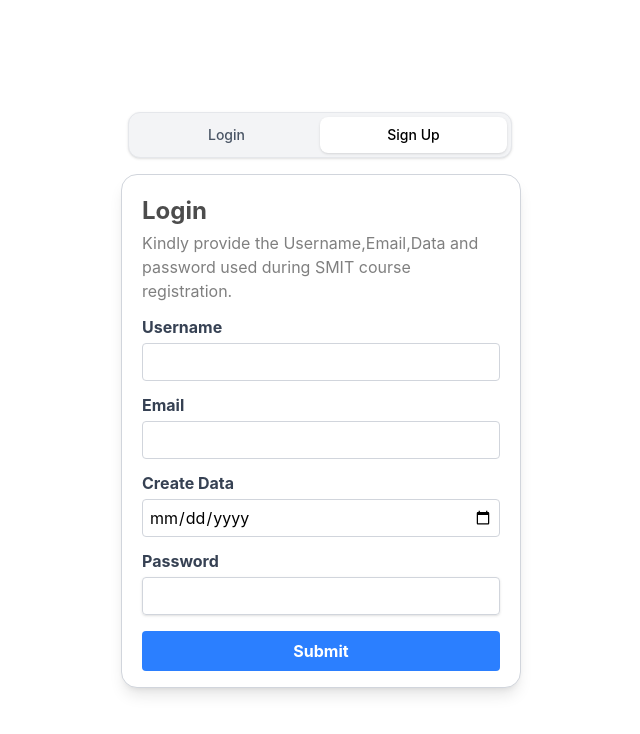
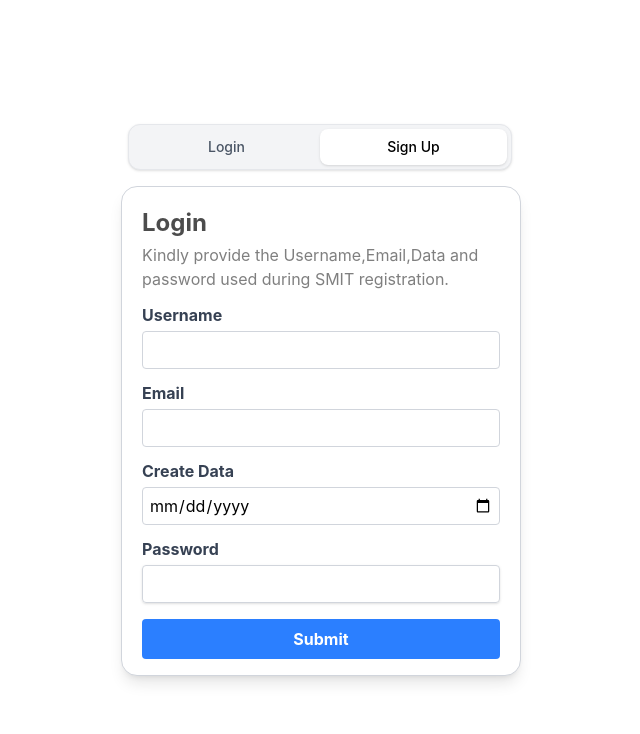
Before and after one commit to shaheerali838/BootCamp-LMS, a React app in the folder Frontend/: page /signup in a window 1280 px wide. Shown: the top 734 px of the page, without its empty margins (319-959 px from the left). Built offline with nearby package versions, Linux system fonts and the light colour scheme; the HTML template or start-up script is replaced by a standard one.

Commit message:
fix: update registration instructions for clarity in Login and SignUp pages

```diff
--- a/Frontend/src/pages/LoginPage.jsx
+++ b/Frontend/src/pages/LoginPage.jsx
@@ -53,7 +53,7 @@ function LoginPages() {
 
           <h1 className='font-bold text-2xl text-black/70 py-1'>Login</h1>
           <p className='text-black/50'>
-            Kindly provide the Email and password used during SMIT course registration.
+            Kindly provide the Email and password used during SMIT registration.
           </p>
 
           <div>
--- a/Frontend/src/pages/SignUpPage.jsx
+++ b/Frontend/src/pages/SignUpPage.jsx
@@ -60,7 +60,7 @@ function LoginPages() {
         <form action="" className='' onSubmit={submitForm} className='bg-white px-5 py-4 ml-4 border border-gray-300 rounded-2xl shadow-lg w-100 max-h-2h max-lg:w-90 max-sm:w-70'>
           <h1 className='font-bold text-2xl text-black/70 py-1'>Login</h1>
           <p className='text-black/50'>
-            Kindly provide the Username,Email,Data and password used during SMIT course registration.
+            Kindly provide the Username,Email,Data and password used during SMIT registration.
           </p>
           <div>
             <label htmlFor="" className='block text-gray-700 text-md font-bold mt-3'>Username</label>
```
